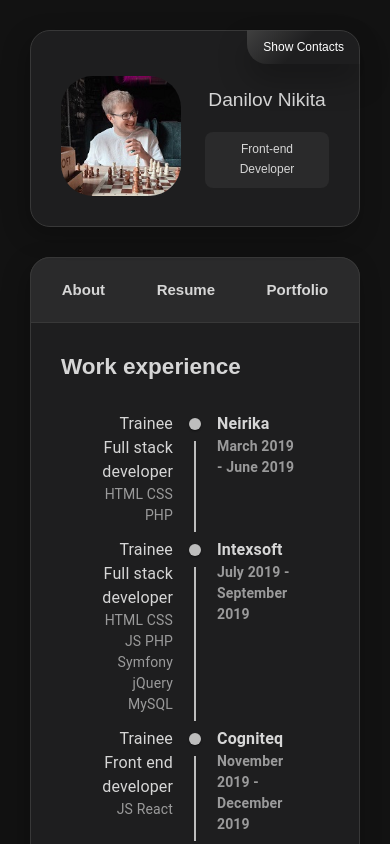
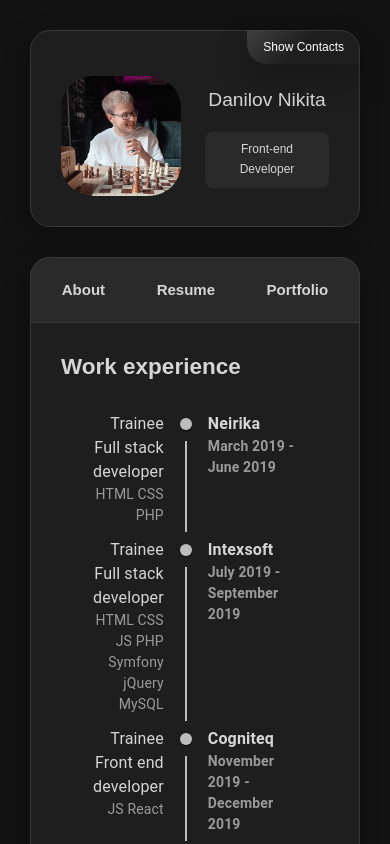
Before and after one commit to NikiDan/landingPage, a React (Create React App) app: page /resume in a window 390 px wide. Shown: the top 844 px of the page. Built offline with nearby package versions, Linux system fonts and the light colour scheme.

Commit message:
Resume mobile page adaptation

```diff
--- a/src/Components/Resume/ResumeMobile/style.css
+++ b/src/Components/Resume/ResumeMobile/style.css
@@ -4,3 +4,9 @@
         margin-bottom: 0;
     }
 }
+
+@media screen and (max-width: 475px){
+    #pointText{
+        flex: 0;
+    }
+}
```
